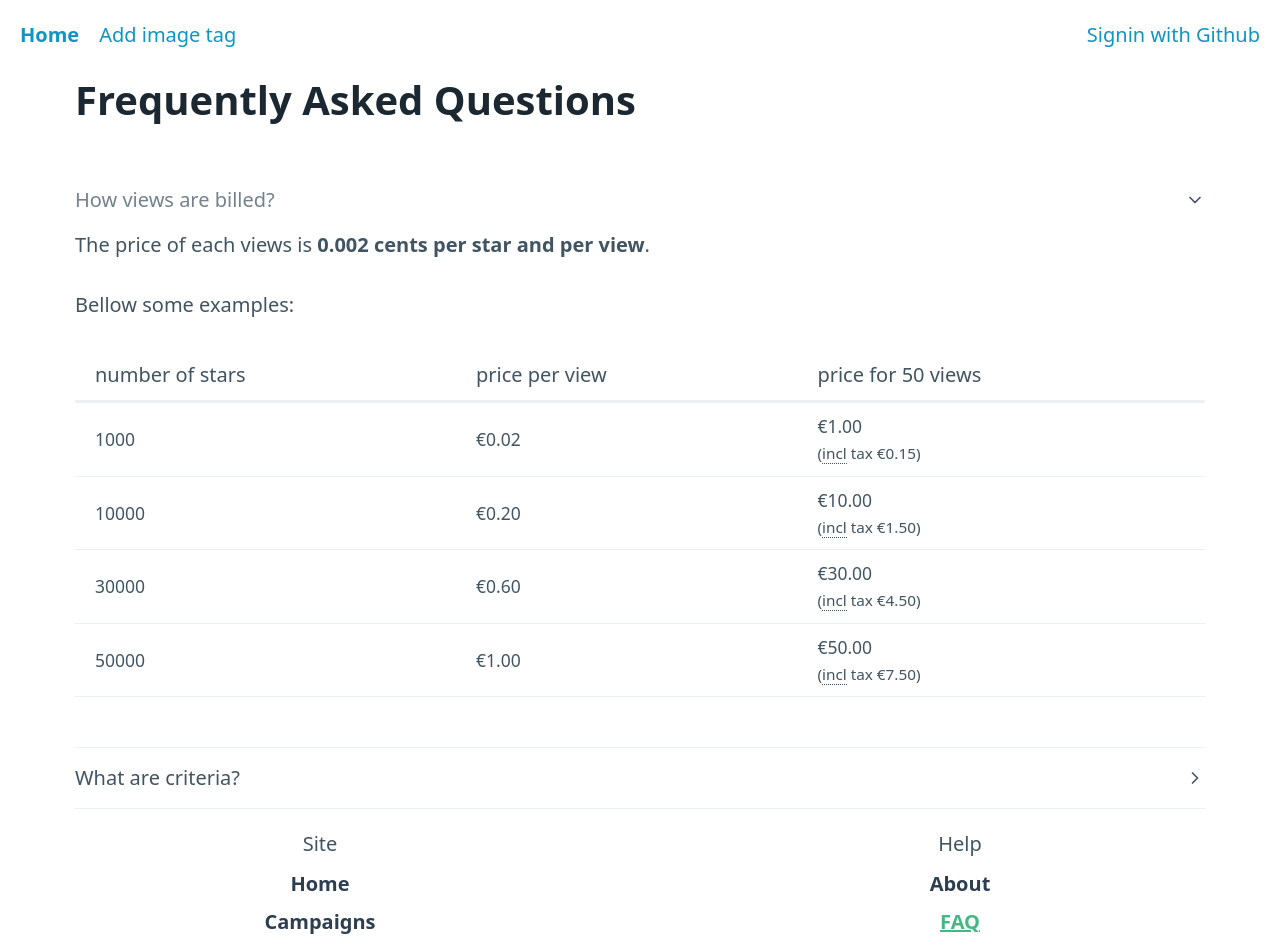
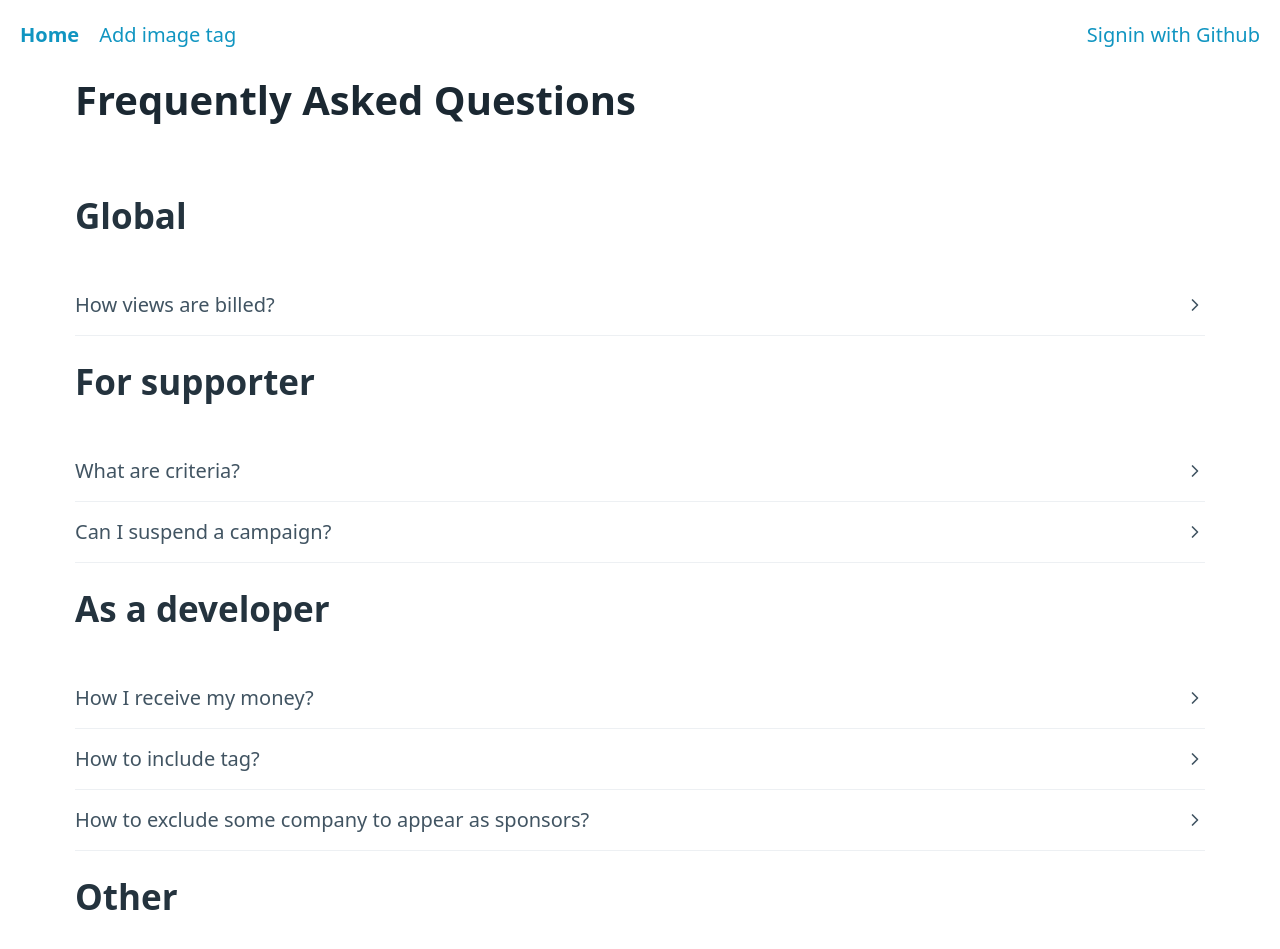
Before and after one commit to madeindjs/the-godfather.tech, a Vue app in the folder frontend/: page /faq in a window 1280 px wide. Shown: the top 949 px of the page. Built offline with nearby package versions, Linux system fonts and the light colour scheme; what vue3-clipboard would draw is missing.

Commit message:
improve faq

```diff
--- a/frontend/src/views/Faq.vue
+++ b/frontend/src/views/Faq.vue
@@ -1,7 +1,10 @@
 <template>
   <div class="">
     <h1>Frequently Asked Questions</h1>
-    <details open id="#formula">
+
+    <h2>Global</h2>
+
+    <details id="#formula" :open="isFormulaOpen">
       <summary>How views are billed?</summary>
       <p>
         The price of each views is <strong>{{ PRICE_PER_VIEW_PER_STAR * 100 }} cents per star and per view</strong>.
@@ -30,6 +33,8 @@
       </table>
     </details>
 
+    <h2>For supporter</h2>
+
     <details>
       <summary>What are criteria?</summary>
       <p></p>
@@ -38,12 +43,46 @@
         <li>Number of stars</li>
       </ul>
     </details>
+    <details>
+      <summary>Can I suspend a campaign?</summary>
+      <p>
+        Yes, you can. You just need to hit "deactivate" on <router-link to="/campaigns">campaign list</router-link>.
+      </p>
+    </details>
+
+    <h2>As a developer</h2>
+
+    <details>
+      <summary>How I receive my money?</summary>
+      <p>TODO</p>
+    </details>
+    <details>
+      <summary>How to include tag?</summary>
+      <p>
+        <router-link to="/badge/new">Create a badge</router-link> and put it into your <code>README.md</code> file on
+        Github.
+      </p>
+    </details>
+    <details>
+      <summary>How to exclude some company to appear as sponsors?</summary>
+      <p>You can't do it yet.</p>
+    </details>
+
+    <h2>Other</h2>
+
+    <details>
+      <summary>Who are you?</summary>
+      <p>I'm <a href="https://rsseau.fr">Alexandre</a>. I'm a french software engineer passionate about Open-Source.</p>
+    </details>
   </div>
 </template>
 <script setup>
 import { formatMoney } from "../utils/formatter";
 import { calculatePrice } from "../utils/price";
 import { PRICE_PER_VIEW_PER_STAR } from "../constants/price";
+import { computed } from "@vue/runtime-core";
+
+const isFormulaOpen = computed(() => window.location.href.endsWith("formula"));
 
 const starsExamples = [1000, 10000, 30000, 50000];
 </script>
```
